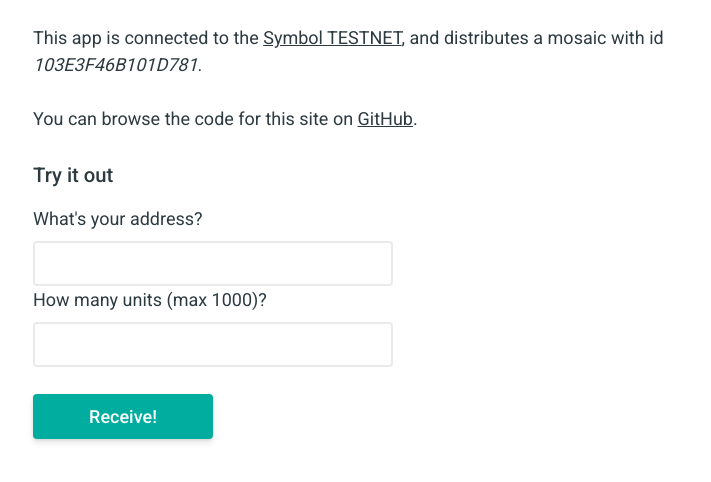
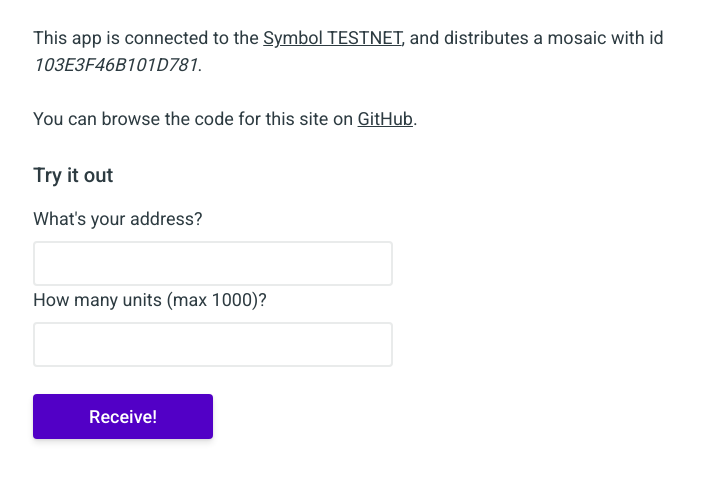
Before and after one commit to dgarcia360/symbol-serverless-faucet, a website built with webpack: page src/index.html in a window 1280 px wide. Shown: the part 190-672 px from the top of the page, without its empty margins (247-958 px from the left). Built offline with nearby package versions, Linux system fonts and the light colour scheme; files whose address does not match are found by name.

Commit message:
Update styles.css

```diff
--- a/src/styles.css
+++ b/src/styles.css
@@ -5,7 +5,7 @@
     --fontFamilyMono: "Roboto Mono", monospace;
     --textColor: rgba(14, 30, 37, 0.87);
     --borderColor: #e9ebeb;
-    --accentColor: #00ad9f;
+    --accentColor: #5200c6;
 }
 
 body {
```
